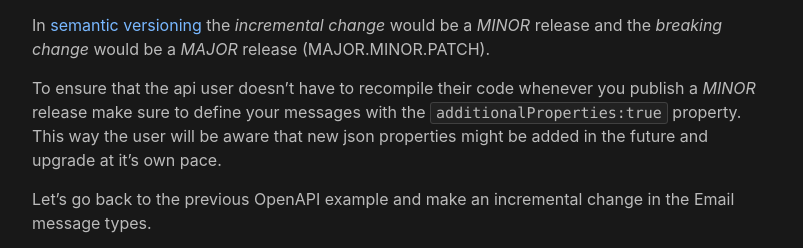
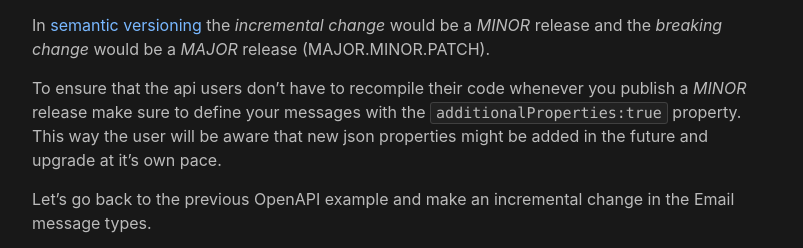
Before and after one commit to lbd01/lbd01.github.io, a Jekyll site: the page built from _posts/2020-12-21-json-in-web-apis.markdown, in a window 1280 px wide and 900 px high, scrolled down 3298 px. Shown: the part 182-430 px from the top of the window, without its empty margins (238-1041 px from the left). Built offline with Jekyll 4.4.1, drawn with Linux system fonts in a browser that asks for light colours.

Commit message:
typo fix

```diff
--- a/_posts/2020-12-21-json-in-web-apis.markdown
+++ b/_posts/2020-12-21-json-in-web-apis.markdown
@@ -130,7 +130,7 @@ A *breaking* change could be something like this (email replaced with 2 new fiel
 In [semantic versioning][semantic versioning] the *incremental change* would be a *MINOR* release and the *breaking change* would be a *MAJOR* release (MAJOR.MINOR.PATCH).
 
 
-To ensure that the api user doesn't have to recompile their code whenever you publish a *MINOR* release make sure to define your messages with the `additionalProperties:true` property. This way the user will be aware that new json properties might be added in the future and upgrade at it's own pace.
+To ensure that the api users don't have to recompile their code whenever you publish a *MINOR* release make sure to define your messages with the `additionalProperties:true` property. This way the user will be aware that new json properties might be added in the future and upgrade at it's own pace.
 
 
 Let's go back to the previous OpenAPI example and make an incremental change in the Email message types.
```
